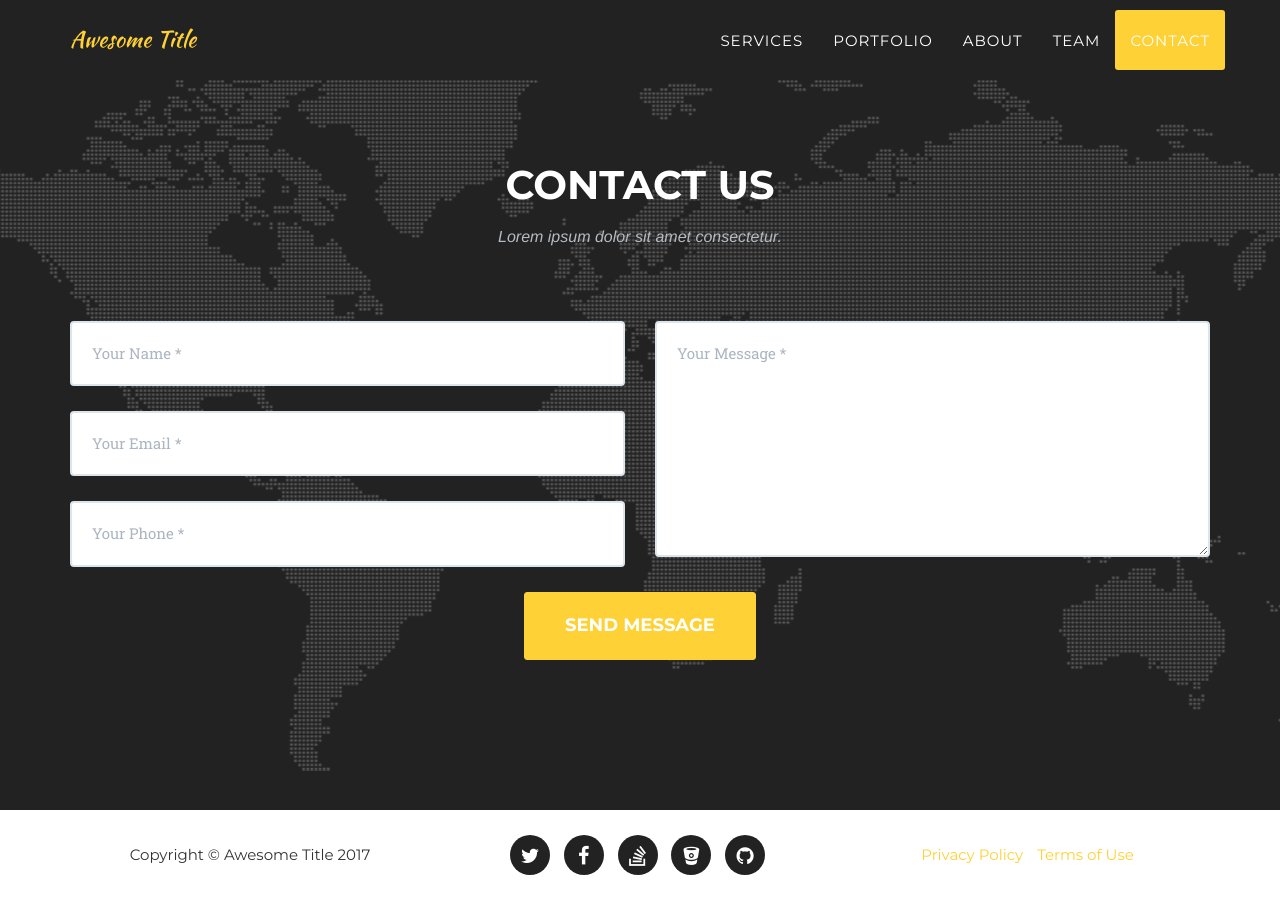
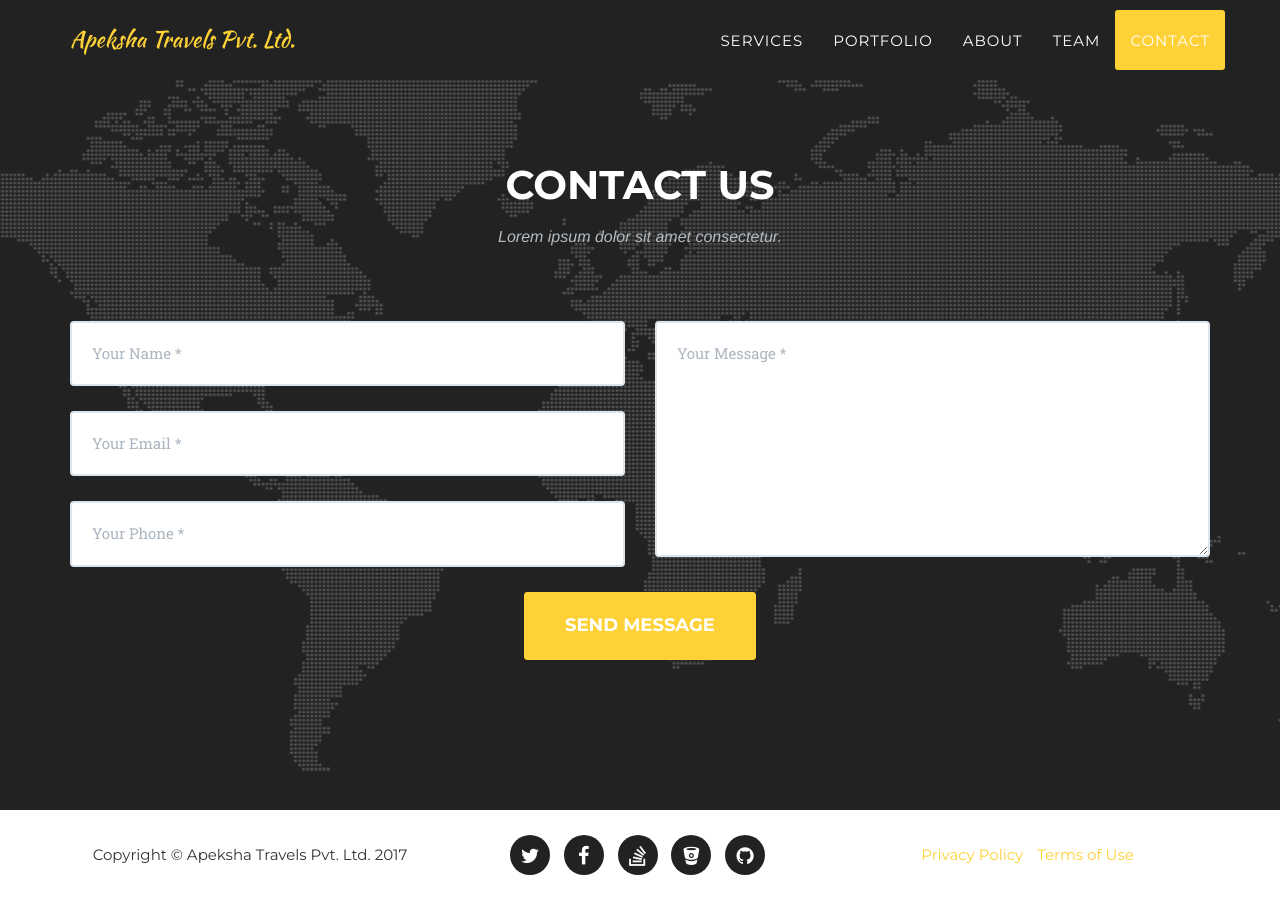
Before and after one commit to gauravmanandhar/apekshatravels.com.np, a Jekyll site: the page built from index.html, in a window 1280 px wide and 900 px high, scrolled down 5636 px. Built offline with Jekyll 4.4.1, drawn with Linux system fonts in a browser that asks for light colours; some web fonts are replaced.

Commit message:
config changed

```diff
--- a/_config.yml
+++ b/_config.yml
@@ -2,8 +2,8 @@ url: http://apekshatravels.com.np
 baseurl:
 
 # Site settings
-title: Awesome Title
-email: your-email@domain.com
+title: Apeksha Travels Pvt. Ltd.
+email: apekshatravels@gmail.com
 description: "Write an awesome description for your new site here. You can edit this line in _config.yml. It will appear in your document head meta (for Google search results) and in your feed.xml site description."
 
 
```
